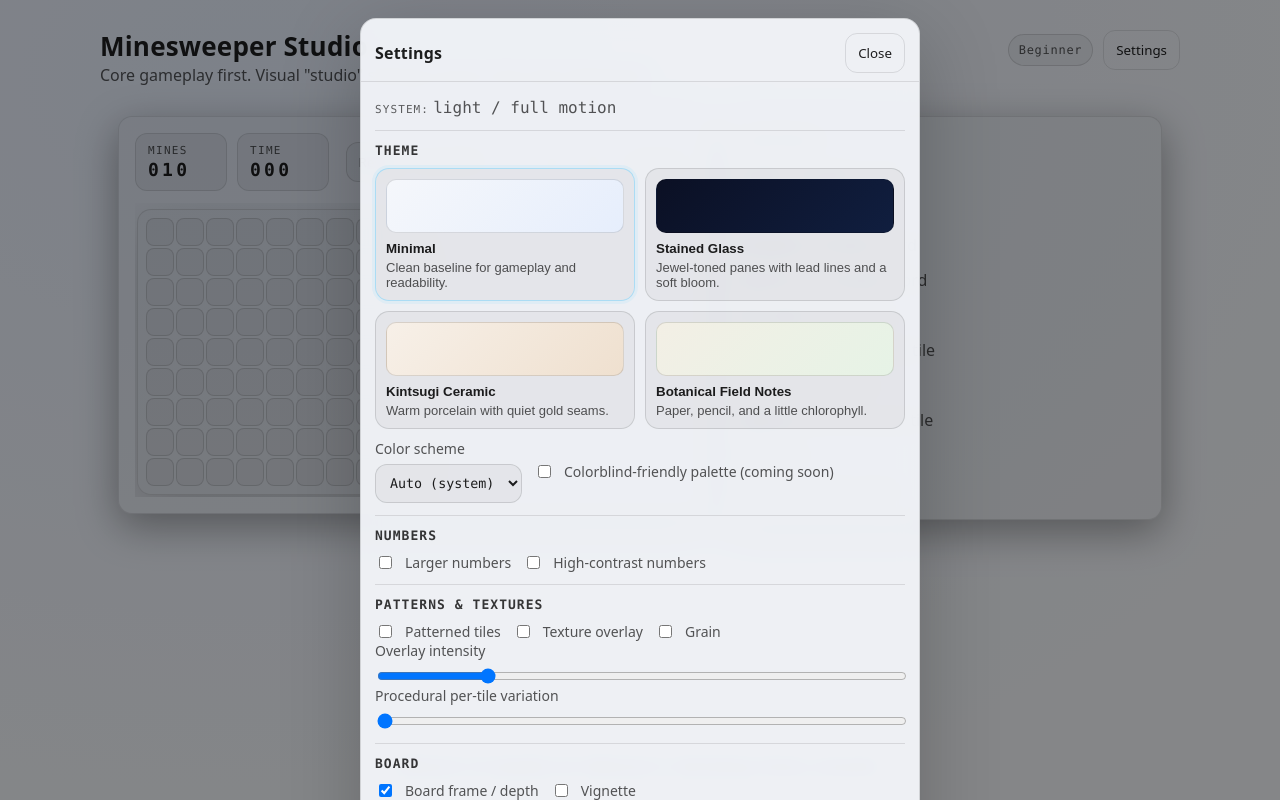
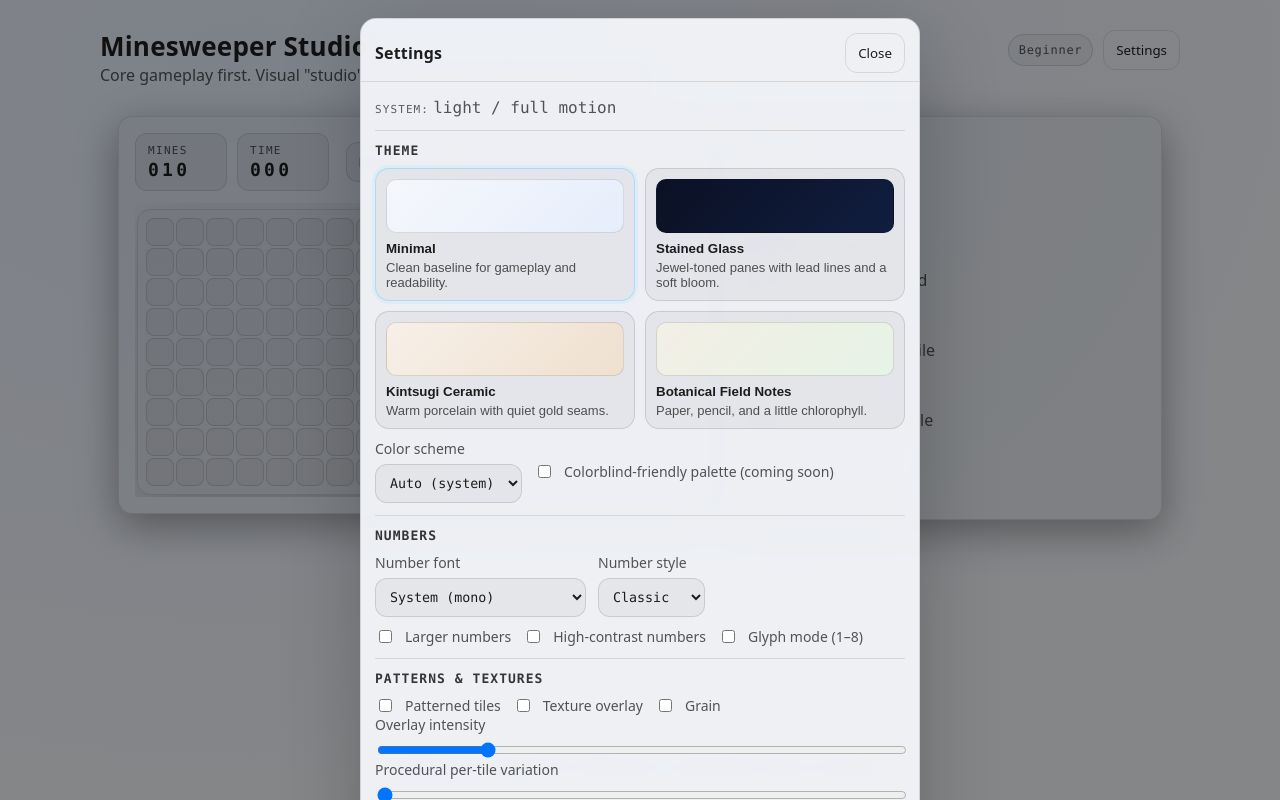
Before and after one commit to danyel-ii/gardensweeper, a React (Vite) app: page / in a window 1280 px wide. Both pictures are taken after a click on the button "Settings". Built offline with nearby package versions, Linux system fonts and the light colour scheme.

Commit message:
Milestone 6: fonts, number styles, glyph mode

```diff
--- a/package.json
+++ b/package.json
@@ -13,6 +13,9 @@
     "preview": "vite preview"
   },
   "dependencies": {
+    "@fontsource/atkinson-hyperlegible": "^5.2.6",
+    "@fontsource/caveat": "^5.2.6",
+    "@fontsource/ibm-plex-mono": "^5.2.6",
     "react": "^19.2.0",
     "react-dom": "^19.2.0"
   },
--- a/src/main.tsx
+++ b/src/main.tsx
@@ -1,5 +1,10 @@
 import { StrictMode } from 'react'
 import { createRoot } from 'react-dom/client'
+import '@fontsource/atkinson-hyperlegible/400.css'
+import '@fontsource/atkinson-hyperlegible/700.css'
+import '@fontsource/caveat/400.css'
+import '@fontsource/ibm-plex-mono/400.css'
+import '@fontsource/ibm-plex-mono/700.css'
 import './styles/global.css'
 import { SettingsProvider } from './state/settings'
 import App from './ui/App'
--- a/src/state/settings.tsx
+++ b/src/state/settings.tsx
@@ -111,6 +111,20 @@ export const DEFAULT_SETTINGS: Settings = {
 
   dailyPaletteEnabled: false,
   showThemePreviews: true,
+}
+
+function numberFontToFamily(id: string): string {
+  switch (id) {
+    case 'atkinson':
+      return "'Atkinson Hyperlegible', var(--mono)"
+    case 'plex-mono':
+      return "'IBM Plex Mono', var(--mono)"
+    case 'caveat':
+      return "'Caveat', var(--mono)"
+    case 'system':
+    default:
+      return 'var(--mono)'
+  }
 }
 
 function clamp01(n: unknown, fallback: number): number {
@@ -338,6 +352,8 @@ export function SettingsProvider({ children }: { children: ReactNode }) {
     root.dataset.grain = settings.grainEnabled ? 'on' : 'off'
     root.dataset.vignette = settings.vignetteEnabled ? 'on' : 'off'
     root.dataset.boardFrame = settings.boardFrameEnabled ? 'on' : 'off'
+    root.dataset.numberStyle = settings.numberStyle
+    root.dataset.glyphMode = settings.glyphModeEnabled ? 'on' : 'off'
 
     const needsOutline =
       settings.highContrastNumbers ||
@@ -357,6 +373,7 @@ export function SettingsProvider({ children }: { children: ReactNode }) {
     root.style.setProperty('--animFast', `${Math.round(120 * anim)}ms`)
     root.style.setProperty('--animSlow', `${Math.round(220 * anim)}ms`)
 
+    root.style.setProperty('--numberFontFamily', numberFontToFamily(settings.numberFont))
     root.style.setProperty('--textureIntensity', String(clamp01(settings.textureIntensity, 0.2)))
     root.style.setProperty(
       '--proceduralVariationIntensity',
--- a/src/styles/global.css
+++ b/src/styles/global.css
@@ -40,6 +40,10 @@
   --shadowModal: 0 22px 80px rgba(0, 0, 0, 0.55);
   --numberOutlineShadow: 0 1px 0 rgba(0, 0, 0, 0.65),
     0 0 12px rgba(0, 0, 0, 0.4);
+  --numberFontFamily: var(--mono);
+  --outlineColor: rgba(0, 0, 0, 0.72);
+  --engraveHi: rgba(255, 255, 255, 0.2);
+  --engraveLo: rgba(0, 0, 0, 0.62);
   --labelSoft: rgba(255, 255, 255, 0.62);
   --titleSoft: rgba(255, 255, 255, 0.78);
   --dashed: rgba(255, 255, 255, 0.18);
@@ -97,6 +101,9 @@
   --patternInk: rgba(0, 0, 0, 0.06);
   --numberOutlineShadow: 0 1px 0 rgba(255, 255, 255, 0.85),
     0 0 8px rgba(255, 255, 255, 0.6);
+  --outlineColor: rgba(255, 255, 255, 0.92);
+  --engraveHi: rgba(255, 255, 255, 0.82);
+  --engraveLo: rgba(0, 0, 0, 0.35);
   --labelSoft: rgba(0, 0, 0, 0.62);
   --titleSoft: rgba(0, 0, 0, 0.78);
   --dashed: rgba(0, 0, 0, 0.18);
@@ -500,12 +507,42 @@ a:hover {
 }
 
 .tileContent {
-  font-family: var(--mono);
+  font-family: var(--numberFontFamily);
   font-size: var(--tileFontSize);
   font-weight: 800;
   line-height: 1;
   position: relative;
   z-index: 2;
+  display: grid;
+  place-items: center;
+}
+
+.glyph {
+  width: calc(var(--tileFontSize) + 6px);
+  height: calc(var(--tileFontSize) + 6px);
+}
+
+:root[data-number-style='outlined'] .tile.revealed:not(.mine) .tileContent {
+  text-shadow:
+    1px 0 0 var(--outlineColor),
+    -1px 0 0 var(--outlineColor),
+    0 1px 0 var(--outlineColor),
+    0 -1px 0 var(--outlineColor),
+    1px 1px 0 var(--outlineColor),
+    -1px 1px 0 var(--outlineColor),
+    1px -1px 0 var(--outlineColor),
+    -1px -1px 0 var(--outlineColor);
+}
+
+:root[data-number-style='engraved'] .tile.revealed:not(.mine) .tileContent {
+  text-shadow:
+    0 -1px 0 var(--engraveHi),
+    0 1px 0 var(--engraveLo);
+}
+
+:root[data-number-style='ink'] .tile.revealed:not(.mine) .tileContent {
+  letter-spacing: 0.02em;
+  text-shadow: 0 1px 0 rgba(0, 0, 0, 0.28);
 }
 
 .n1 {
--- a/src/ui/Board.tsx
+++ b/src/ui/Board.tsx
@@ -152,6 +152,7 @@ export function Board({ game, tileSizePx, onReveal, onFlag, onChord }: BoardProp
               tileSizePx={tileSizePx}
               tvRotDeg={tvRotDeg}
               tvBright={tvBright}
+              glyphModeEnabled={settings.glyphModeEnabled}
               ariaLabel={ariaLabel}
               onFocusIndex={setFocusIndex}
               onReveal={onReveal}
--- /dev/null
+++ b/src/ui/Glyph.tsx
@@ -0,0 +1,79 @@
+type GlyphProps = {
+  n: number
+}
+
+export function Glyph({ n }: GlyphProps) {
+  // Keep shapes instantly distinguishable, even at small sizes.
+  const common = {
+    viewBox: '0 0 24 24',
+    className: 'glyph',
+    fill: 'none',
+    stroke: 'currentColor',
+    strokeWidth: 2.2,
+    strokeLinejoin: 'round' as const,
+    strokeLinecap: 'round' as const,
+    'aria-hidden': true as const,
+  }
+
+  switch (n) {
+    case 1:
+      return (
+        <svg {...common}>
+          <title>1</title>
+          <circle cx="12" cy="12" r="3.2" fill="currentColor" stroke="none" />
+        </svg>
+      )
+    case 2:
+      return (
+        <svg {...common}>
+          <title>2</title>
+          <circle cx="9" cy="10" r="2.6" fill="currentColor" stroke="none" />
+          <circle cx="15" cy="14" r="2.6" fill="currentColor" stroke="none" />
+        </svg>
+      )
+    case 3:
+      return (
+        <svg {...common}>
+          <title>3</title>
+          <polygon points="12,5 19,19 5,19" />
+        </svg>
+      )
+    case 4:
+      return (
+        <svg {...common}>
+          <title>4</title>
+          <rect x="6.5" y="6.5" width="11" height="11" rx="1.6" />
+        </svg>
+      )
+    case 5:
+      return (
+        <svg {...common}>
+          <title>5</title>
+          <polygon points="12,4.5 20,10 17,20 7,20 4,10" />
+        </svg>
+      )
+    case 6:
+      return (
+        <svg {...common}>
+          <title>6</title>
+          <polygon points="12,4.5 19.5,9 19.5,15 12,19.5 4.5,15 4.5,9" />
+        </svg>
+      )
+    case 7:
+      return (
+        <svg {...common}>
+          <title>7</title>
+          <polygon points="12,3.2 15.2,10 22,10 16.5,14.2 18.6,21 12,16.8 5.4,21 7.5,14.2 2,10 8.8,10" />
+        </svg>
+      )
+    case 8:
+      return (
+        <svg {...common}>
+          <title>8</title>
+          <polygon points="8,4.5 16,4.5 19.5,8 19.5,16 16,19.5 8,19.5 4.5,16 4.5,8" />
+        </svg>
+      )
+    default:
+      return null
+  }
+}
--- a/src/ui/SettingsModal.tsx
+++ b/src/ui/SettingsModal.tsx
@@ -135,6 +135,43 @@ export function SettingsModal({ open, onClose }: SettingsModalProps) {
       <div className="settingsSection">
         <h3 className="settingsH3">Numbers</h3>
         <div className="settingsRow">
+          <label className="settingsLabel">
+            Number font
+            <select
+              className="select"
+              value={settings.numberFont}
+              onChange={(e) =>
+                setSettings((s) => ({ ...s, numberFont: e.target.value }))
+              }
+            >
+              <option value="system">System (mono)</option>
+              <option value="atkinson">Atkinson Hyperlegible</option>
+              <option value="plex-mono">IBM Plex Mono</option>
+              <option value="caveat">Caveat (handwritten)</option>
+            </select>
+          </label>
+
+          <label className="settingsLabel">
+            Number style
+            <select
+              className="select"
+              value={settings.numberStyle}
+              onChange={(e) =>
+                setSettings((s) => ({
+                  ...s,
+                  numberStyle: e.target.value as typeof s.numberStyle,
+                }))
+              }
+            >
+              <option value="classic">Classic</option>
+              <option value="outlined">Outlined</option>
+              <option value="engraved">Engraved</option>
+              <option value="ink">Ink</option>
+            </select>
+          </label>
+        </div>
+
+        <div className="settingsRow">
           <label className="settingsLabel settingsToggle">
             <input
               type="checkbox"
@@ -158,6 +195,20 @@ export function SettingsModal({ open, onClose }: SettingsModalProps) {
               }
             />
             High-contrast numbers
+          </label>
+
+          <label className="settingsLabel settingsToggle">
+            <input
+              type="checkbox"
+              checked={settings.glyphModeEnabled}
+              onChange={(e) =>
+                setSettings((s) => ({
+                  ...s,
+                  glyphModeEnabled: e.target.checked,
+                }))
+              }
+            />
+            Glyph mode (1–8)
           </label>
         </div>
       </div>
--- a/src/ui/Tile.tsx
+++ b/src/ui/Tile.tsx
@@ -1,4 +1,6 @@
-import { memo, type CSSProperties } from 'react'
+import { memo, type CSSProperties, type ReactNode } from 'react'
+
+import { Glyph } from './Glyph'
 
 export type TileViewModel = {
   index: number
@@ -13,6 +15,7 @@ export type TileViewModel = {
   tileSizePx: number
   tvRotDeg: number
   tvBright: number
+  glyphModeEnabled: boolean
   ariaLabel: string
   onFocusIndex: (index: number) => void
   onReveal: (x: number, y: number, opts?: { chord?: boolean }) => void
@@ -35,6 +38,7 @@ function TileImpl(props: TileViewModel) {
     tileSizePx,
     tvRotDeg,
     tvBright,
+    glyphModeEnabled,
     ariaLabel,
     onFocusIndex,
     onReveal,
@@ -43,10 +47,12 @@ function TileImpl(props: TileViewModel) {
     setRef,
   } = props
 
-  let content: string | number = ''
+  let content: ReactNode = ''
   if (revealed) {
     if (mine) content = 'X'
-    else if (adjacent > 0) content = adjacent
+    else if (adjacent > 0) {
+      content = glyphModeEnabled ? <Glyph n={adjacent} /> : adjacent
+    }
   } else if (flagged) {
     content = 'F'
   }
```
Also changed, not shown: 2 other files (tests, documents, lock files or other folders).
